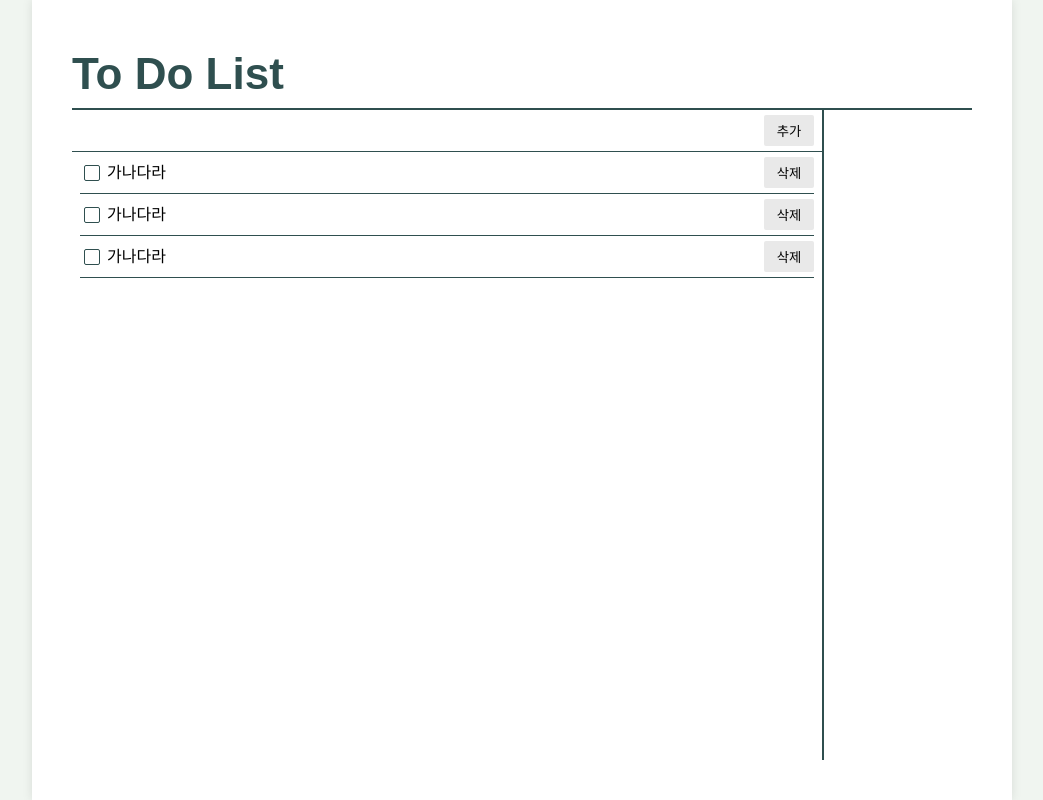
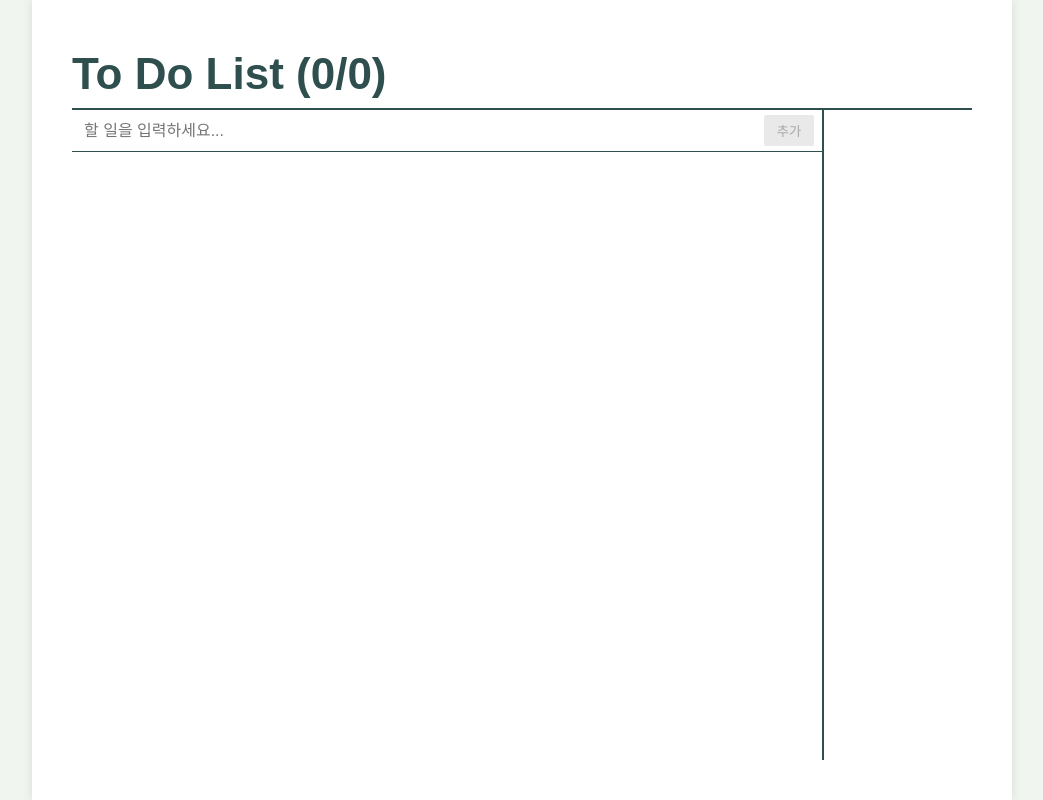
Before and after one commit to CEOS-Developers/react-todo-21th, a React (Vite) app: page / in a window 1280 px wide. Shown: the whole page, without its empty margins (118-1161 px from the left). Built offline with nearby package versions, Linux system fonts and the light colour scheme.

Commit message:
feat: 투두 추가 로직 구현

```diff
--- /dev/null
+++ b/src/components/TodoItem/dto.ts
@@ -0,0 +1,3 @@
+import { TodoDto } from '../../pages/Home/dto';
+
+export type TodoItemProps = TodoDto;
--- a/src/components/TodoItem/index.tsx
+++ b/src/components/TodoItem/index.tsx
@@ -1,10 +1,11 @@
+import { TodoItemProps } from './dto';
 import { Button, Checkbox, TodoContent, TodoItemLayout } from './style';
 
-export default function TodoItem() {
+export default function TodoItem({ isDone, content }: TodoItemProps) {
 	return (
 		<TodoItemLayout>
-			<Checkbox type="checkbox" />
-			<TodoContent $isDone={false}>가나다라</TodoContent>
+			<Checkbox checked={isDone} type="checkbox" />
+			<TodoContent $isDone={false}>{content}</TodoContent>
 			<Button>삭제</Button>
 		</TodoItemLayout>
 	);
--- /dev/null
+++ b/src/pages/Home/dto.ts
@@ -0,0 +1,4 @@
+export interface TodoDto {
+	isDone: boolean;
+	content: string;
+}
--- a/src/pages/Home/index.tsx
+++ b/src/pages/Home/index.tsx
@@ -1,23 +1,60 @@
+import { ChangeEvent, useState } from 'react';
 import TodoItem from '../../components/TodoItem';
 import { Button, Header, Side, Title, TodoContainer, TodoInput, TodoInputBox, TodoList, TodoWrapper } from './style';
+import { TodoDto } from './dto';
 
 export default function Home() {
+	const [allTodos, setAllTodos] = useState<TodoDto[]>([]);
+	const [todo, setTodo] = useState('');
+
+	const totalTodoCount = allTodos.length;
+	const doneTodoCount = allTodos.filter((todo) => todo.isDone).length;
+	const doneTodoRatio = `(${doneTodoCount}/${totalTodoCount})`;
+
+	const handleTodoChange = (e: ChangeEvent<HTMLInputElement>) => {
+		setTodo(e.target.value);
+	};
+
+	const handleAppendButtonClick = () => {
+		if (todo.trim()) {
+			const newTodo: TodoDto = {
+				isDone: false,
+				content: todo,
+			};
+			setAllTodos([...allTodos, newTodo]);
+			setTodo('');
+		}
+	};
+
+	const handleEnterKeyDown = (e: React.KeyboardEvent) => {
+		if (e.key === 'Enter' && !e.nativeEvent.isComposing) {
+			handleAppendButtonClick();
+		}
+	};
+
 	return (
 		<TodoWrapper>
 			<Header>
-				<Title>To Do List</Title>
+				<Title>To Do List {doneTodoRatio}</Title>
 			</Header>
 
 			<TodoContainer>
 				<div>
 					<TodoInputBox>
-						<TodoInput />
-						<Button>추가</Button>
+						<TodoInput
+							value={todo}
+							onChange={handleTodoChange}
+							onKeyDown={handleEnterKeyDown}
+							placeholder="할 일을 입력하세요..."
+						/>
+						<Button disabled={!todo} onClick={handleAppendButtonClick}>
+							추가
+						</Button>
 					</TodoInputBox>
 
 					<TodoList>
-						{[0, 1, 2].map((i) => (
-							<TodoItem key={i} />
+						{allTodos.map((todo) => (
+							<TodoItem key={todo.content} {...todo} />
 						))}
 					</TodoList>
 				</div>
--- a/src/pages/Home/style.tsx
+++ b/src/pages/Home/style.tsx
@@ -74,7 +74,11 @@ export const TodoInput = styled.input`
 	background-color: transparent;
 `;
 
-export const Button = styled(CommonButton)``;
+export const Button = styled(CommonButton)`
+	&:disabled {
+		cursor: default;
+	}
+`;
 
 export const TodoList = styled.ul`
 	padding: 0 8px;
```
